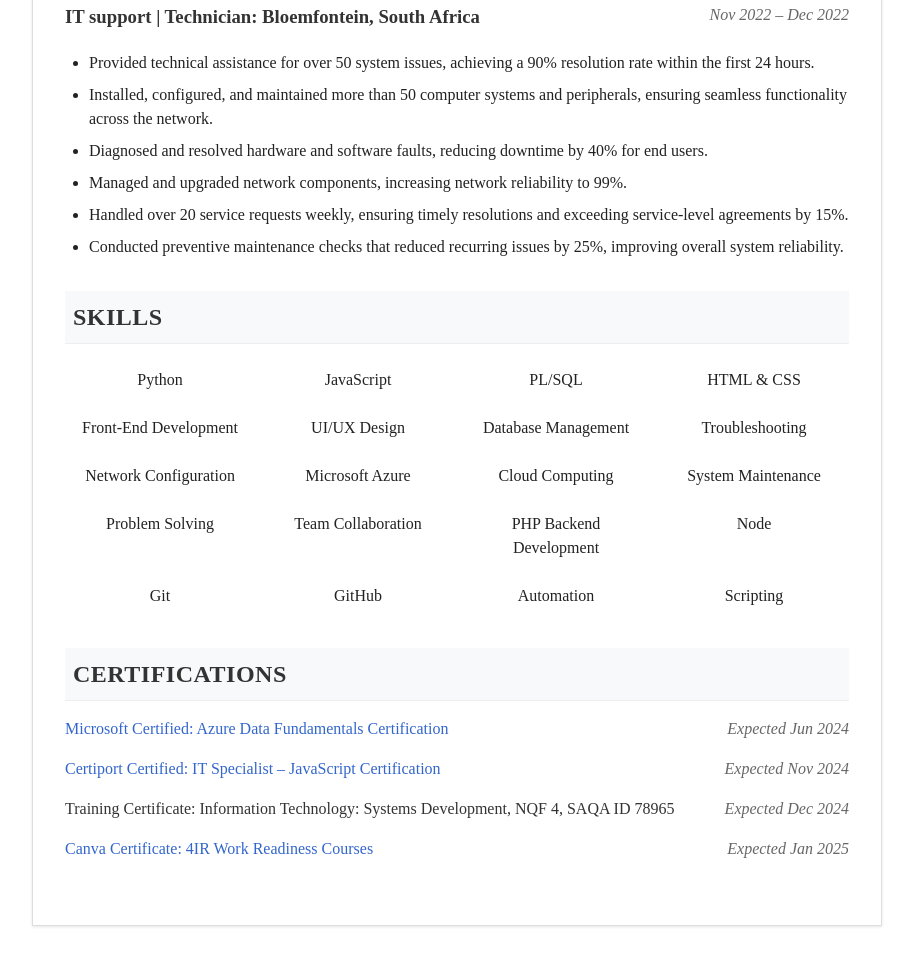
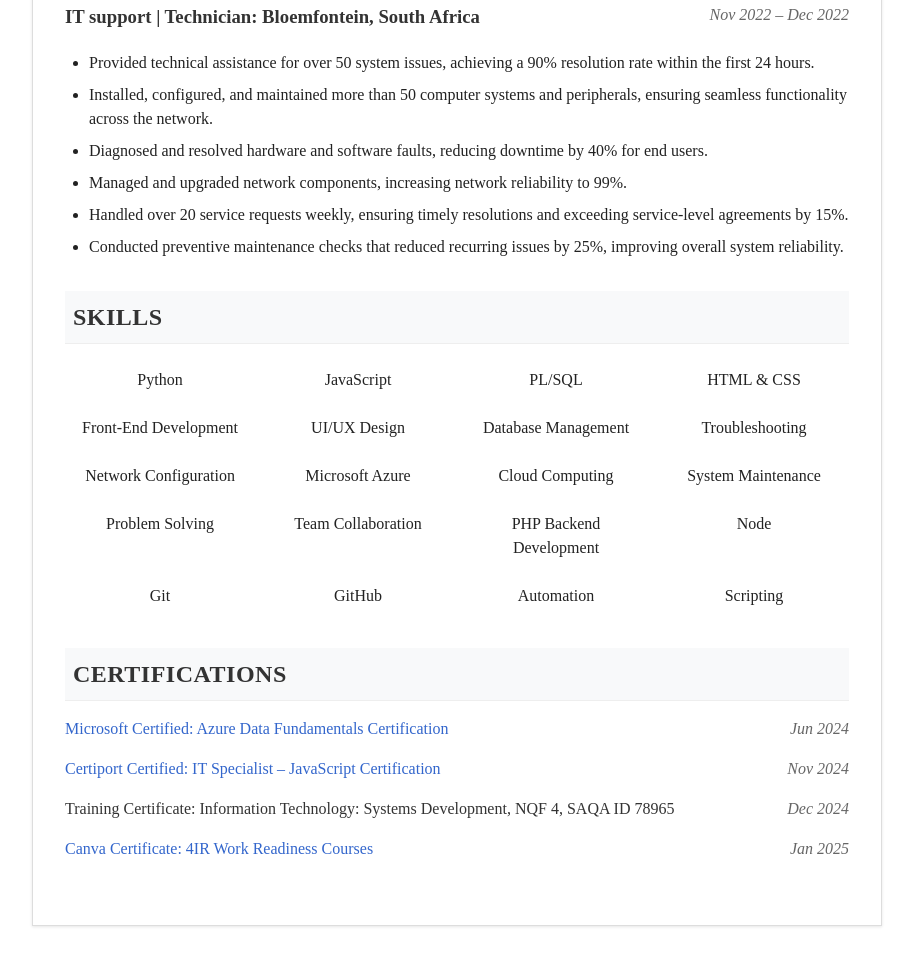
Before and after one commit to Voltexs/Voltexs.github.io, a plain HTML site: page index.html in a window 1280 px wide. Shown: the part 1506-2464 px from the top of the page, without its empty margins (183-1096 px from the left). Drawn offline with Linux system fonts and the light colour scheme.

Commit message:
eexpected

```diff
--- a/index.html
+++ b/index.html
@@ -137,19 +137,19 @@
             <h2>Certifications</h2>
             <div class="certification-item">
                 <h3><a href="https://learn.microsoft.com/en-za/users/janco-8370/achievements/pscju3f4?ref=https%3A%2F%2Fwww.linkedin.com%2F" target="_blank">Microsoft Certified: Azure Data Fundamentals Certification</a></h3>
-                <p class="date">Expected Jun 2024</p>
+                <p class="date">Jun 2024</p>
             </div>
             <div class="certification-item">
                 <h3><a href="https://www.credly.com/badges/58a58f37-3027-47ef-a09f-b342efb87ae5/linked_in_profile" target="_blank">Certiport Certified: IT Specialist – JavaScript Certification</a></h3>
-                <p class="date">Expected Nov 2024</p>
+                <p class="date">Nov 2024</p>
             </div>
             <div class="certification-item">
                 <h3>Training Certificate: Information Technology: Systems Development, NQF 4, SAQA ID 78965</h3>
-                <p class="date">Expected Dec 2024</p>
+                <p class="date">Dec 2024</p>
             </div>
             <div class="certification-item">
                 <h3><a href="./4IR_Work_Readiness_Certificate.pdf" target="_blank">Canva Certificate: 4IR Work Readiness Courses</a></h3>
-                <p class="date">Expected Jan 2025</p>
+                <p class="date">Jan 2025</p>
             </div>
         </section>
     </div>
```
